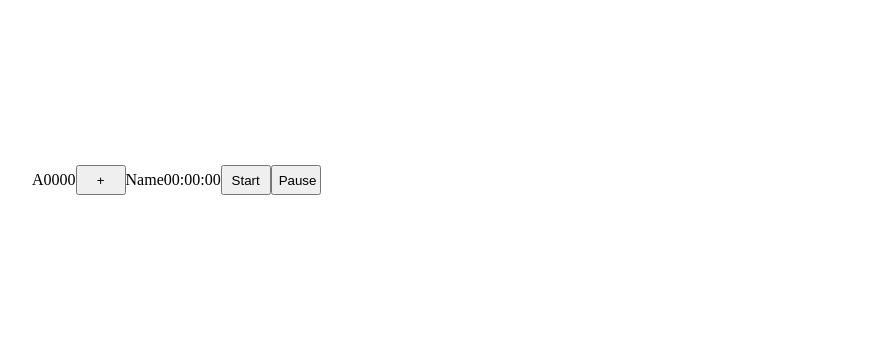
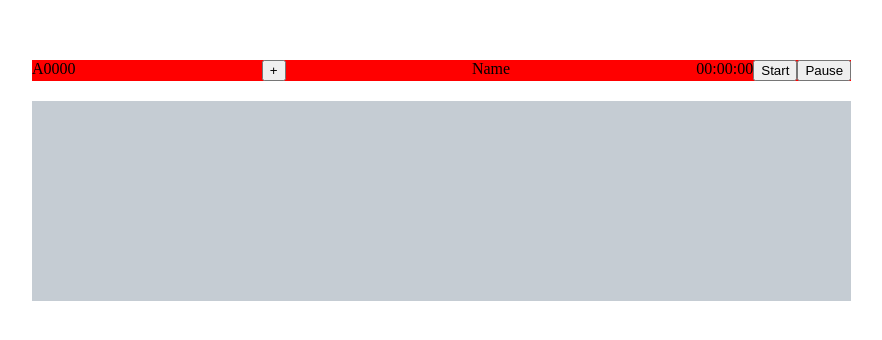
Before and after one commit to hacc-ount/Timer-project, a website built with Vite: page index.html in a window 1280 px wide. Shown: the part 220-560 px from the top of the page, without its empty margins (96-978 px from the left). Built offline with nearby package versions, Linux system fonts and the light colour scheme.

Commit message:
Add a log to html structure, restructure html for using css flex and then apply new styles to html elements

```diff
--- a/index.html
+++ b/index.html
@@ -7,6 +7,7 @@
     <link rel="stylesheet" href="./styles.css">
 </head>
 <body>
+    <div id="wrapper">
         <div id="container">
             <div class="job">A0000</div>
             <div class="notes"><button>+</button></div>
@@ -20,6 +21,10 @@
                 <!--<button id="resetBtn" onClick="reset()">Reset</button>-->
             </div>
         </div>
+        <div id="log">
+
+        </div>
+    </div>
     <script src="./main.js"></script>
 </body>
 </html>
--- a/styles.css
+++ b/styles.css
@@ -12,20 +12,40 @@ body {
     align-items: center;
 }
 
-#container {
+#wrapper {
     display: flex;
-    flex-direction: row;
-    align-items: center;
-    flex-basis: 1;
+    flex-direction: column;
     width: 80%;
 }
 
 #controls {
     display: flex;
-    flex-direction: row;
 }
 
-button {
-    width: 50px;
-    height: 30px;
+#container {
+    display: flex;
+    flex-direction: row;
+    width: 80%;
+    background-color: red;
 }
+
+.job {
+    flex-grow: 1;
+}
+
+.notes {
+    flex-grow: 1;
+}
+
+.printer {
+    flex-grow: 1;
+}
+
+/* Log */
+
+#log {
+    width: 80%;
+    height: 200px;
+    margin-top: 20px;
+    background-color:hsl(208, 13%, 80%);
+}
```
Lines whose indentation alone changed are shown as unchanged.
